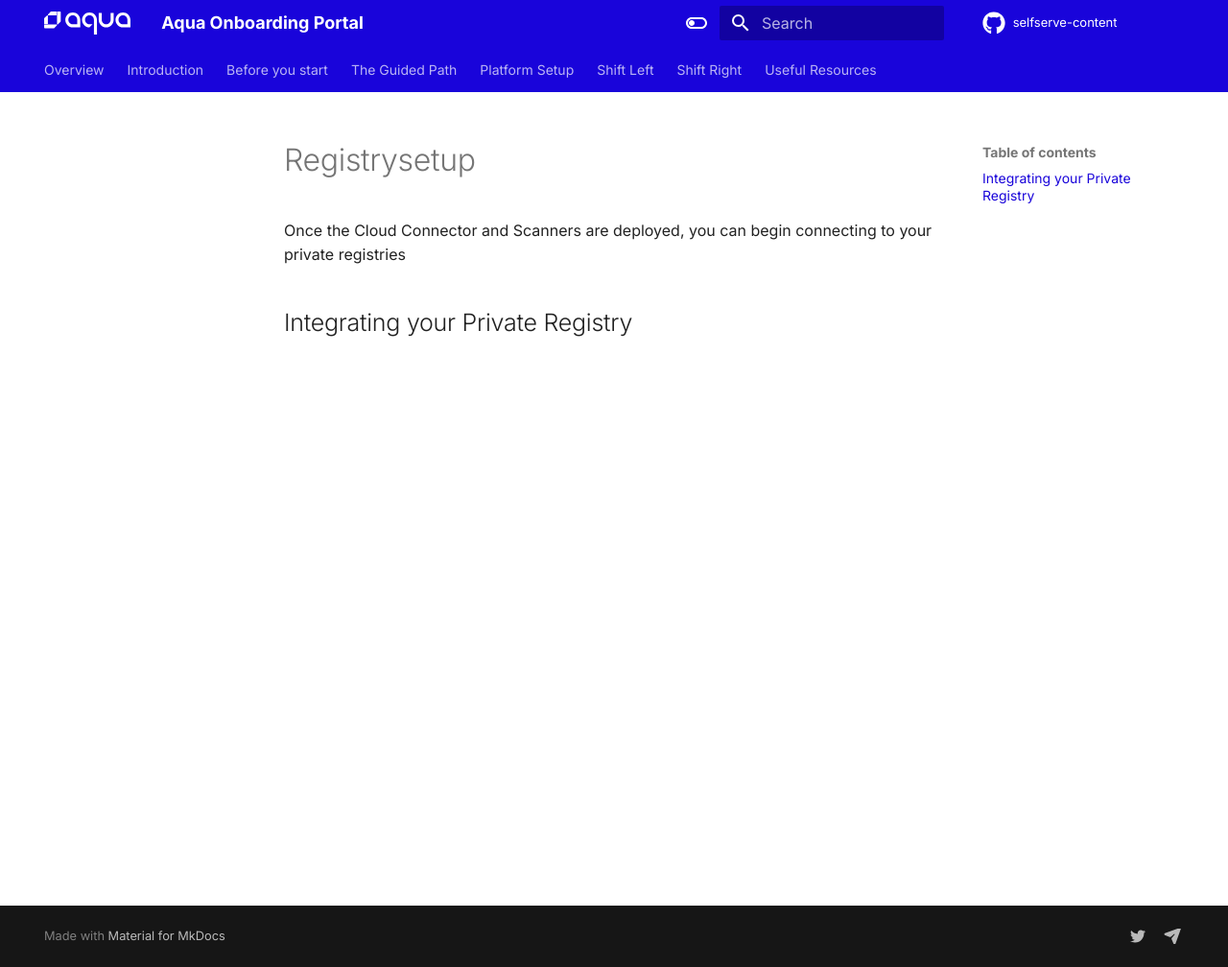
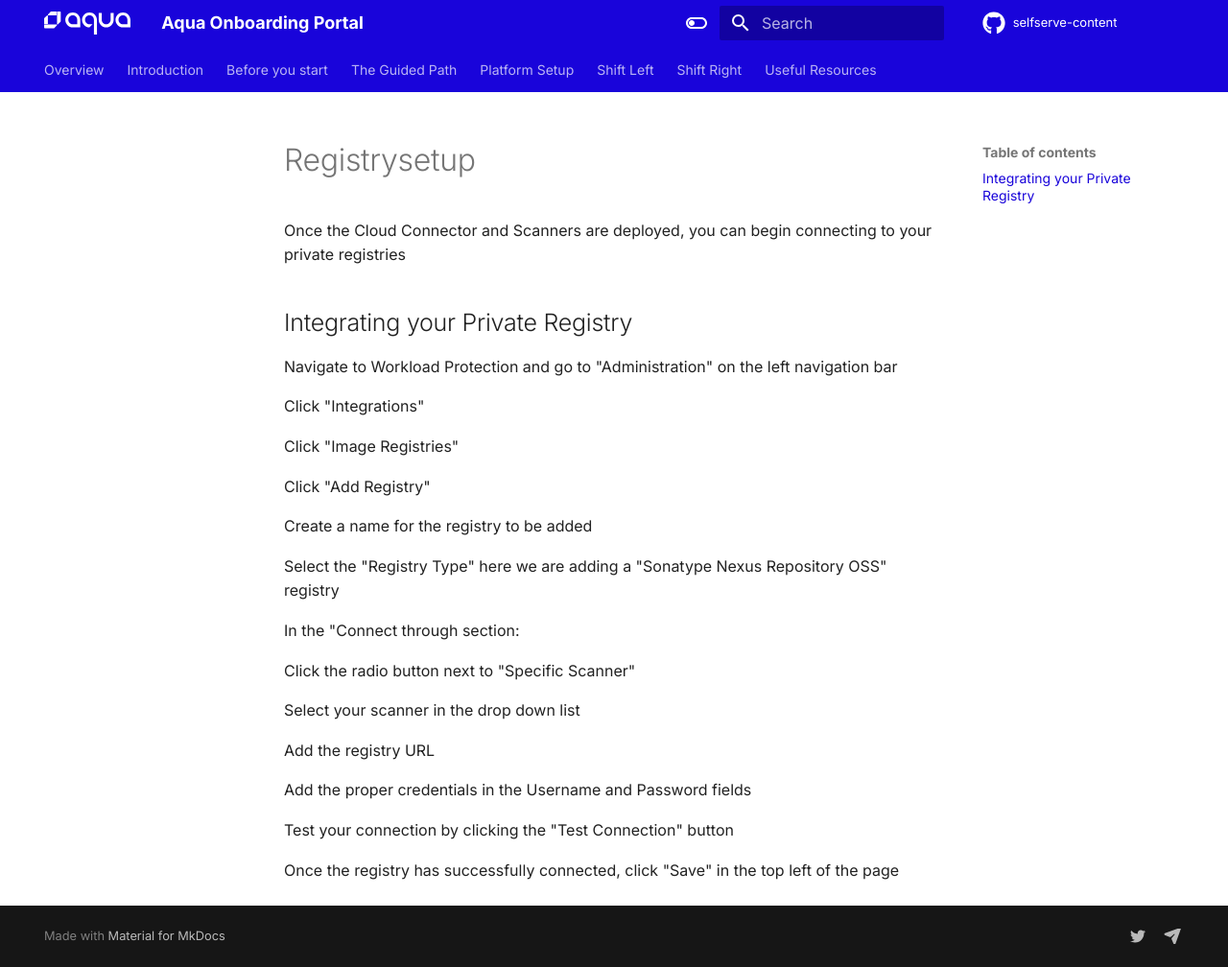
Before and after one commit to kenmccann/self-service, an MkDocs documentation site: the page built from docs/shiftleft/registrysetup.md, in a window 1280 px wide and 1008 px high. Shown: the whole window at 96% size. Built offline with MkDocs 1.6.1 and Material for MkDocs 9.7.7, drawn with Linux system fonts in a browser that asks for light colours; a script that is not in the unit is left out; comment, search, counter and statistics services are not loaded.

Commit message:
adding remote registry integration

```diff
--- a/docs/shiftleft/registrysetup.md
+++ b/docs/shiftleft/registrysetup.md
@@ -1,3 +1,41 @@
 Once the Cloud Connector and Scanners are deployed, you can begin connecting to your private registries
 
 ## Integrating your Private Registry
+
+Navigate to Workload Protection and go to "Administration" on the left navigation bar
+<br>
+
+Click "Integrations"
+<br>
+
+Click "Image Registries"
+<br>
+
+Click "Add Registry"
+<br>
+
+Create a name for the registry to be added
+<br>
+
+Select the "Registry Type" here we are adding a "Sonatype Nexus Repository OSS" registry
+<br>
+
+In the "Connect through section:
+<br>
+
+Click the radio button next to "Specific Scanner"
+<br>
+
+Select your scanner in the drop down list
+<br>
+
+Add the registry URL
+<br>
+
+Add the proper credentials in the Username and Password fields
+<br>
+
+Test your connection by clicking the "Test Connection" button
+<br>
+
+Once the registry has successfully connected, click "Save" in the top left of the page
```
Also changed, not shown: docs/shiftleft/deploy.md (+4 -0 lines), docs/shiftleft/scanners.md (+1 -1 lines), docs/shiftleft/images/klogsscanner.png (added).
